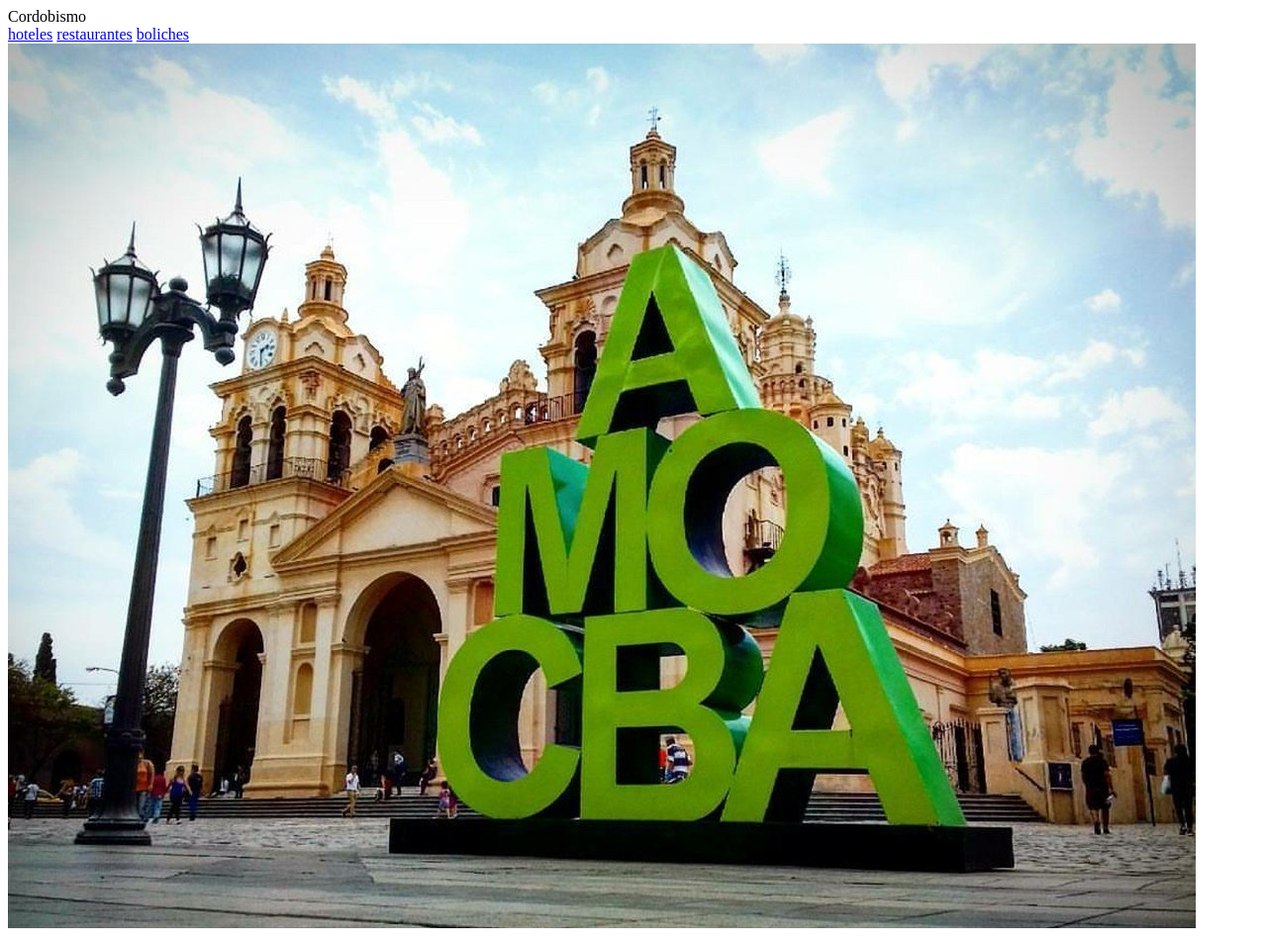
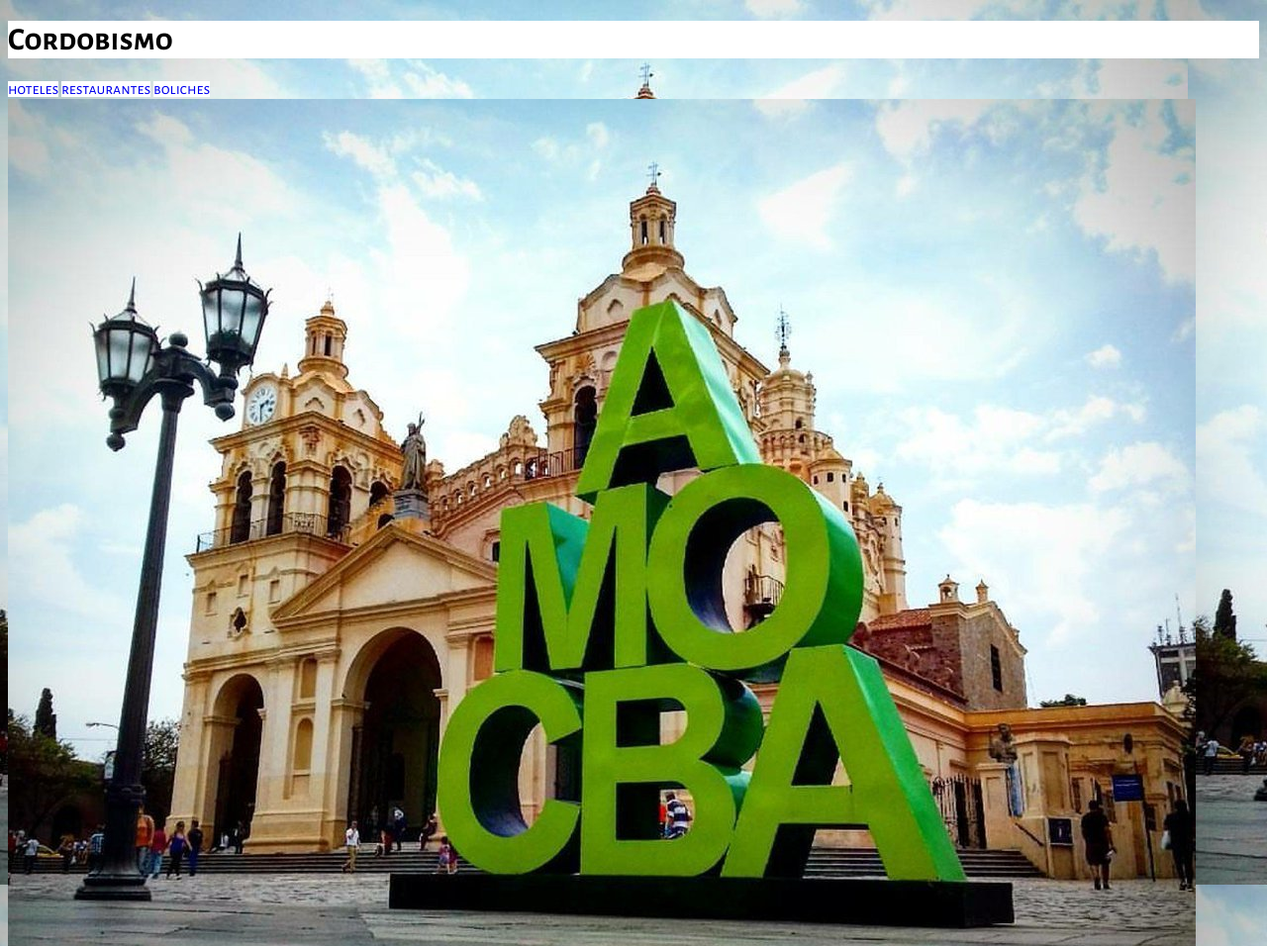
Before and after one commit to benjaduva/Cordobismo, a plain HTML site: page index.html in a window 1280 px wide. Shown: the top 956 px of the page at 99% size. Drawn offline with Linux system fonts and the light colour scheme.

Commit message:
Add files via upload

```diff
--- /dev/null
+++ b/estilos.css
@@ -0,0 +1,19 @@
+@import url('https://fonts.googleapis.com/css2?family=Alegreya+Sans+SC:ital,wght@0,100;0,300;0,400;0,500;0,700;0,800;0,900;1,100;1,300;1,400;1,500;1,700;1,800;1,900&display=swap');
+
+body{
+    background-image:url("imagenes/image.png") ;
+    font-family: "Alegreya Sans SC", system-ui;
+}
+header {
+    background-color: white;
+    font-size: 40 px;
+color:black}
+nav a:link, nav a :visited{
+    text-decoration: none;
+    background-color: white;
+
+}
+
+nav a:hover{
+    background-color: gray;
+}
--- a/index.html
+++ b/index.html
@@ -5,9 +5,10 @@
         <title>Cordobismo</title>
         <meta name="keyword" content="Lugares para ir en Cordoba Capital">
         <meta  name="descrpcion" content="Pagina de ayuda al turista">
+        <link href="estilos.css" type="text/css" rel="stylesheet">
       </head>
         <body>
-            <header>Cordobismo</header>
+            <header><h1>Cordobismo</h1></header>
             <nav>
                 <a href="hoteles.html">hoteles</a>
                 <a href="restaurantes.html">restaurantes</a>
```
Also changed, not shown: 1 other file.
